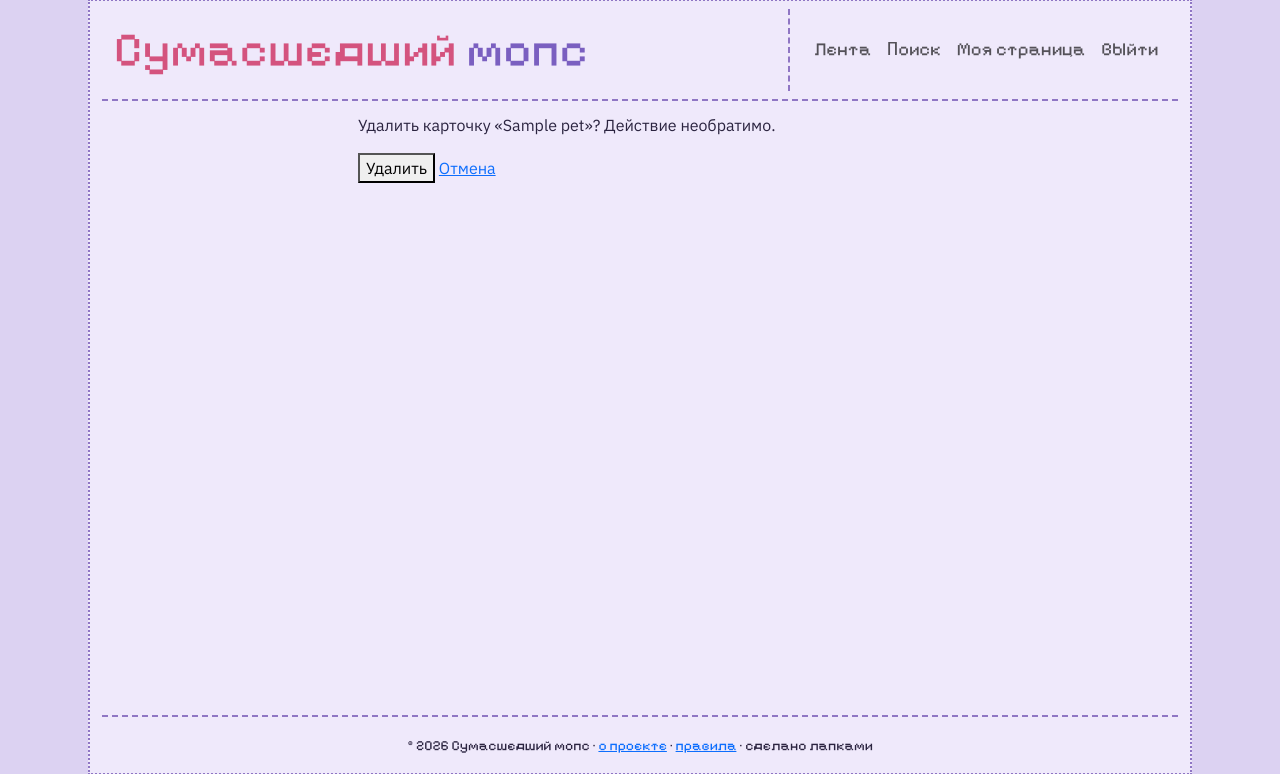
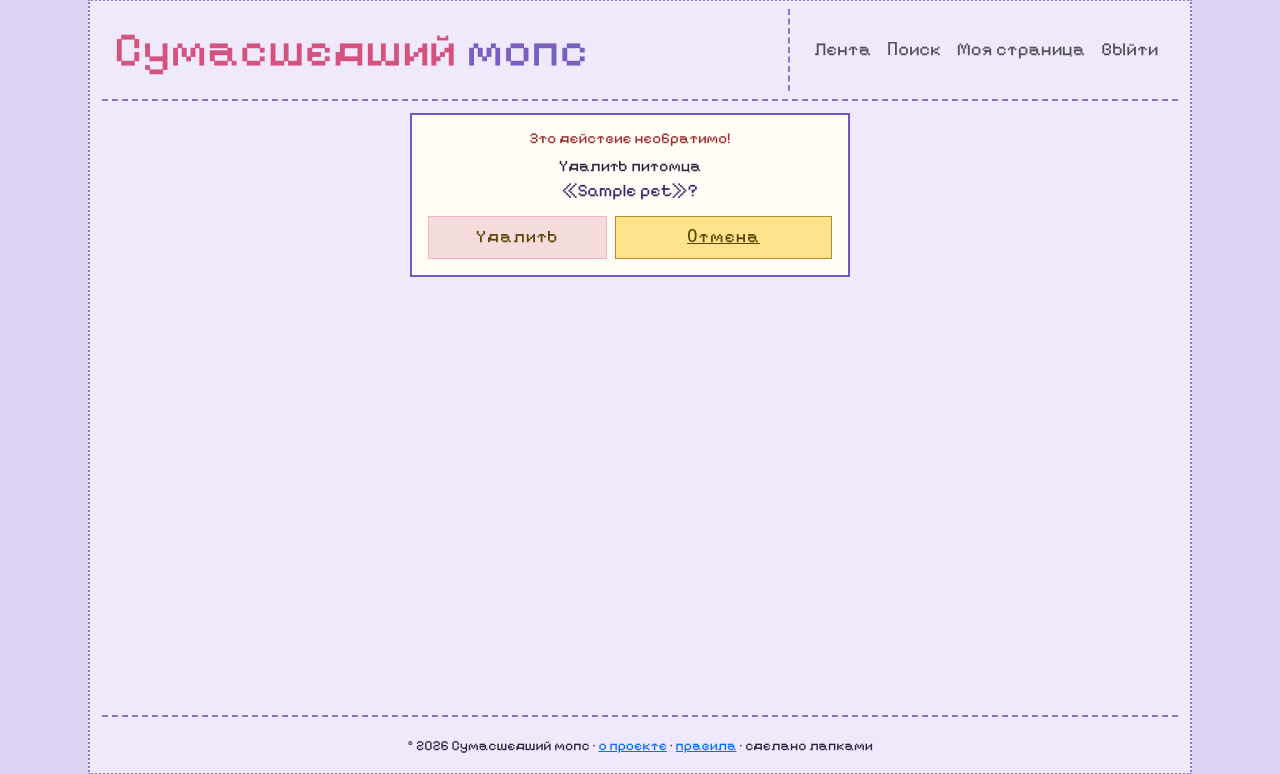
Before and after one commit to Discrete-Mathematicians/crazy-mops, a Django app: page /pets/1/delete/ in a window 1280 px wide. Shown: the part 13-787 px from the top of the page. Run offline with Django 4.2, Linux system fonts and the light colour scheme; a user stored in the database is signed in; tables that the repository leaves empty hold one stand-in row (values such as "Sample post").

Commit message:
feat: полные шаблоны подтверждения удаления поста/питомца

```diff
--- a/static/css/custom_y2k.css
+++ b/static/css/custom_y2k.css
@@ -1685,3 +1685,54 @@ main {
     color: var(--y2k-caption);
     padding: var(--space-4);
 }
+
+/* --- подтверждение удаления --- */
+.confirm-panel {
+    max-width: 440px;
+    margin: 0 auto;
+    text-align: center;
+}
+
+.confirm-panel__warning {
+    color: var(--y2k-error);
+    font-size: 0.95rem;
+    margin: 0 0 var(--space-1);
+    font-family: 'Pixelify Sans', sans-serif;
+}
+
+.confirm-panel__question {
+    margin: 0;
+    font-family: 'Pixelify Sans', sans-serif;
+}
+
+.confirm-panel__target {
+    font-family: 'Pixelify Sans', monospace;
+    color: var(--y2k-panel-header-text);
+    font-size: 1.1rem;
+    margin: 0 0 var(--space-3);
+}
+
+.confirm-panel__actions {
+    display: flex;
+    gap: var(--space-2);
+    justify-content: center;
+}
+
+.confirm-panel__actions form {
+    flex: 1;
+}
+
+.confirm-panel__actions .btn-pixel {
+    flex: 1;
+    width: 100%;
+}
+
+.btn-pixel--danger {
+    background: var(--y2k-btn-red);
+    color: var(--y2k-btn-red-text);
+    border-color: var(--y2k-btn-red-border);
+}
+
+.btn-pixel--danger:hover {
+    background: var(--y2k-btn-red-hover);
+}
--- a/templates/pets/pet_confirm_delete.html
+++ b/templates/pets/pet_confirm_delete.html
@@ -1,14 +1,22 @@
 {% extends "base.html" %}
-{% comment %}
-  ЗАГЛУШКА. Финальная вёрстка — в sub-issue «Шаблоны приложения pets».
-  Контракт: docs/wiki/contracts/pets.md
-{% endcomment %}
-{% block title %}Удаление карточки — Сумасшедший мопс{% endblock title %}
+{% block title %}Удалить питомца — Сумасшедший мопс{% endblock title %}
 {% block content %}
-    <form method="post">
-        {% csrf_token %}
-        <p>Удалить карточку «{{ pet.name }}»? Действие необратимо.</p>
-        <button type="submit">Удалить</button>
-        <a href="{% url 'pets:detail' pet.pk %}">Отмена</a>
-    </form>
+    <div class="row justify-content-center">
+        <div class="col-12">
+            <div class="flat-panel confirm-panel">
+                <div class="panel-body">
+                    <p class="confirm-panel__warning">Это действие необратимо!</p>
+                    <p class="confirm-panel__question">Удалить питомца</p>
+                    <p class="confirm-panel__target">«{{ pet.name }}»?</p>
+                    <div class="confirm-panel__actions">
+                        <form method="post">
+                            {% csrf_token %}
+                            <button type="submit" class="btn-pixel btn-pixel--danger">Удалить</button>
+                        </form>
+                        <a href="{% url 'pets:detail' pet.pk %}" class="btn-pixel">Отмена</a>
+                    </div>
+                </div>
+            </div>
+        </div>
+    </div>
 {% endblock content %}
```
Also changed, not shown: templates/posts/post_confirm_delete.html (+16 -10 lines).
